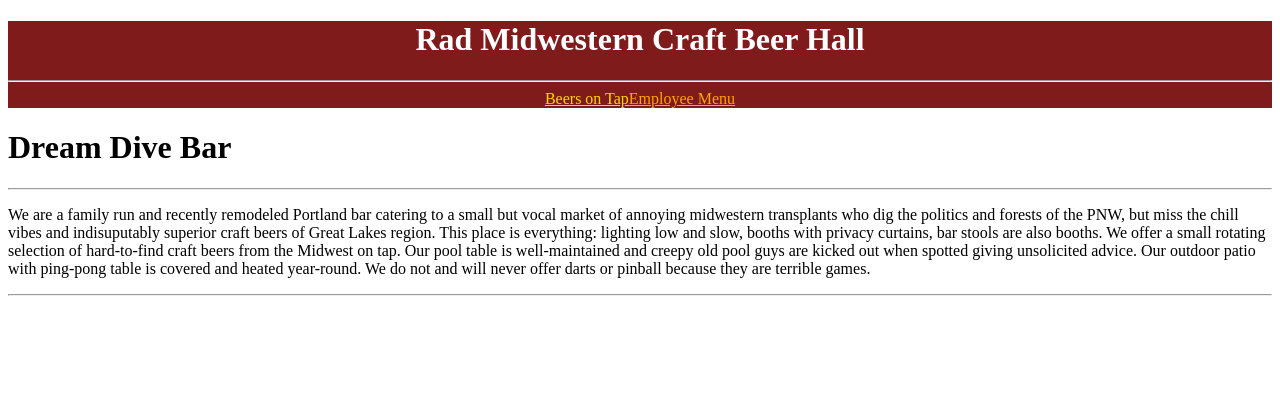
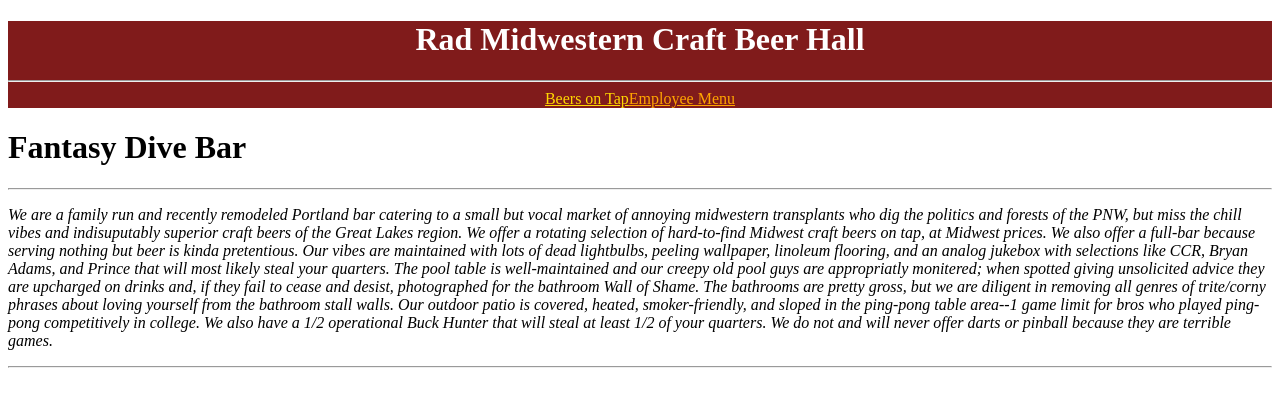
Before and after one commit to mstambaugh/tap-room-react, a React app: page /#/ in a window 1280 px wide. Shown: the top 406 px of the page. Built offline with nearby package versions, Linux system fonts and the light colour scheme.

Commit message:
add more html content

```diff
--- a/src/components/Home.jsx
+++ b/src/components/Home.jsx
@@ -4,10 +4,10 @@ import React from 'react';
 function Home() {
   return (
     <div>
-      <h1>Dream Dive Bar</h1>
+      <h1>Fantasy Dive Bar</h1>
       <hr />
       <div>
-        <p>We are a family run and recently remodeled Portland bar catering to a small but vocal market of annoying midwestern transplants who dig the politics and forests of the PNW, but miss the chill vibes and indisuputably superior craft beers of Great Lakes region. This place is everything: lighting low and slow, booths with privacy curtains, bar stools are also booths. We offer a small rotating selection of hard-to-find craft beers from the Midwest on tap. Our pool table is well-maintained and creepy old pool guys are kicked out when spotted giving unsolicited advice. Our outdoor patio with ping-pong table is covered and heated year-round. We do not and will never offer darts or pinball because they are terrible games.</p>
+        <p><em>We are a family run and recently remodeled Portland bar catering to a small but vocal market of annoying midwestern transplants who dig the politics and forests of the PNW, but miss the chill vibes and indisuputably superior craft beers of the Great Lakes region. We offer a rotating selection of hard-to-find Midwest craft beers on tap, at Midwest prices. We also offer a full-bar because serving nothing but beer is kinda pretentious. Our vibes are maintained with lots of dead lightbulbs, peeling wallpaper, linoleum flooring, and an analog jukebox with selections like CCR, Bryan Adams, and Prince that will most likely steal your quarters. The pool table is well-maintained and our creepy old pool guys are appropriatly monitered; when spotted giving unsolicited advice they are upcharged on drinks and, if they fail to cease and desist, photographed for the bathroom Wall of Shame. The bathrooms are pretty gross, but we are diligent in removing all genres of trite/corny phrases about loving yourself from the bathroom stall walls. Our outdoor patio is covered, heated, smoker-friendly, and sloped in the  ping-pong table area--1 game limit for bros who played ping-pong competitively in college. We also have a 1/2 operational Buck Hunter that will steal at least 1/2 of your quarters. We do not and will never offer darts or pinball because they are terrible games.</em></p>
       </div>
       <hr />
       <div>
```
